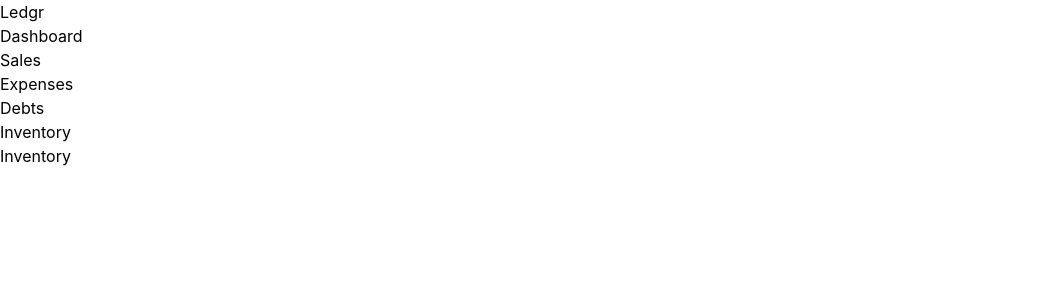
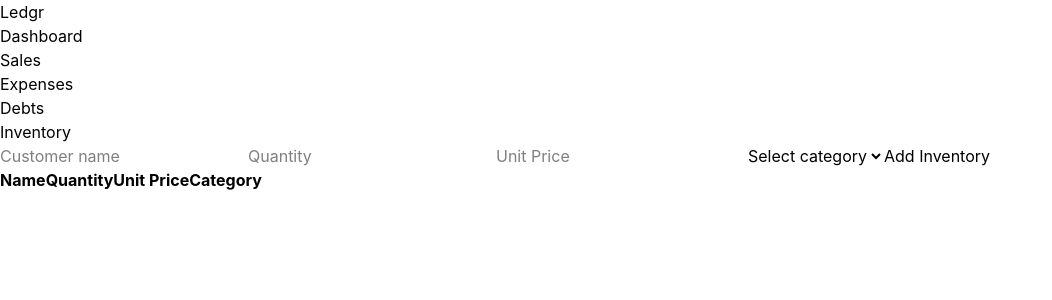
Before and after one commit to hoiregeno/ledgr-app, a React (Vite) app: page /inventory in a window 1280 px wide. Shown: the top 300 px of the page, without its empty margins (0-1052 px from the left). Built offline with nearby package versions, Linux system fonts and the light colour scheme.

Commit message:
feat: build Inventory page with add entry and inventory table

```diff
--- a/src/pages/Inventory.jsx
+++ b/src/pages/Inventory.jsx
@@ -1,5 +1,84 @@
+import { useState } from "react";
+import { getData, addEntry } from "../utils/storage";
+
 function Inventory() {
-  return <h1>Inventory</h1>;
+  const [inventory, setInventory] = useState(getData("inventory"));
+  const [form, setForm] = useState({
+    name: "",
+    quantity: "",
+    unitPrice: "",
+    category: "",
+  });
+
+  function handleChange(e) {
+    const { name, value } = e.target;
+    setForm({ ...form, [name]: value });
+  }
+
+  function handleSubmit() {
+    const newInventory = { id: Date.now(), ...form };
+    addEntry("inventory", newInventory);
+    setInventory([...inventory, newInventory]);
+    setForm({ name: "", quantity: "", category: "", unitPrice: "" });
+  }
+
+  return (
+    <div>
+      <input
+        type="text"
+        name="name"
+        value={form.name}
+        onChange={handleChange}
+        placeholder="Customer name"
+      />
+      <input
+        type="number"
+        name="quantity"
+        value={form.quantity}
+        onChange={handleChange}
+        placeholder="Quantity"
+      />
+      <input
+        type="number"
+        name="unitPrice"
+        value={form.unitPrice}
+        onChange={handleChange}
+        placeholder="Unit Price"
+      />
+
+      <select name="category" value={form.category} onChange={handleChange}>
+        <option value="">Select category</option>
+        <option value="Betelnut">Betelnut</option>
+        <option value="Cigarettes">Cigarettes</option>
+        <option value="Sweets">Sweets</option>
+        <option value="Other">Other</option>
+      </select>
+
+      <button onClick={handleSubmit}>Add Inventory</button>
+
+      {/* Inventory list */}
+      <table>
+        <thead>
+          <tr>
+            <th>Name</th>
+            <th>Quantity</th>
+            <th>Unit Price</th>
+            <th>Category</th>
+          </tr>
+        </thead>
+        <tbody>
+          {inventory.map((inv) => (
+            <tr key={inv.id}>
+              <td>{inv.name}</td>
+              <td>{inv.quantity}</td>
+              <td>K{inv.unitPrice}</td>
+              <td>{inv.category}</td>
+            </tr>
+          ))}
+        </tbody>
+      </table>
+    </div>
+  );
 }
 
 export default Inventory;
```
